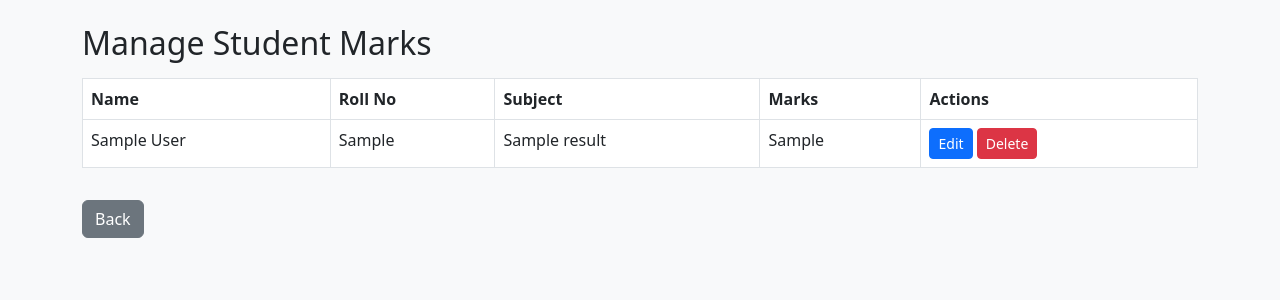
After one commit to adityasulekar/student_result_system, a Flask app: page /manage_marks in a window 1280 px wide. The commit adds this page. Shown: the top 300 px of the page. Run offline with Flask 3, Linux system fonts and the light colour scheme; the visitor is signed in with stand-in values (Sample User, id 1); tables that the repository leaves empty or names only in its code hold one stand-in row (values such as "Sample post").

Commit message:
Added edit and delete functionality for student marks

```diff
--- a/app.py
+++ b/app.py
@@ -135,6 +135,61 @@ def all_results():
     conn.close()
 
     return render_template("all_results.html", data=all_data)
+@app.route('/manage_marks')
+def manage_marks():
+    if 'role' not in session or session['role'] != 'admin':
+        return redirect(url_for('home'))
+
+    conn = get_connection()
+    cursor = conn.cursor()
+
+    query = """
+        SELECT r.id, s.name, s.roll_no, r.subject, r.marks
+        FROM results r
+        JOIN students s ON r.student_id = s.id
+        ORDER BY s.roll_no
+    """
+    cursor.execute(query)
+    marks_data = cursor.fetchall()
+    conn.close()
+
+    return render_template("manage_marks.html", data=marks_data)
+@app.route('/edit_marks/<int:result_id>', methods=['GET', 'POST'])
+def edit_marks(result_id):
+    if 'role' not in session or session['role'] != 'admin':
+        return redirect(url_for('home'))
+
+    conn = get_connection()
+    cursor = conn.cursor()
+
+    if request.method == 'POST':
+        new_subject = request.form['subject']
+        new_marks = request.form['marks']
+
+        cursor.execute("UPDATE results SET subject=%s, marks=%s WHERE id=%s",
+                       (new_subject, new_marks, result_id))
+        conn.commit()
+        conn.close()
+        return redirect(url_for('manage_marks'))
+
+    # GET: show current data
+    cursor.execute("SELECT subject, marks FROM results WHERE id=%s", (result_id,))
+    result = cursor.fetchone()
+    conn.close()
+
+    return render_template("edit_marks.html", result=result, result_id=result_id)
+@app.route('/delete_marks/<int:result_id>')
+def delete_marks(result_id):
+    if 'role' not in session or session['role'] != 'admin':
+        return redirect(url_for('home'))
+
+    conn = get_connection()
+    cursor = conn.cursor()
+    cursor.execute("DELETE FROM results WHERE id=%s", (result_id,))
+    conn.commit()
+    conn.close()
+
+    return redirect(url_for('manage_marks'))
 
 
 if __name__=='__main__':
--- /dev/null
+++ b/templates/manage_marks.html
@@ -0,0 +1,41 @@
+<!DOCTYPE html>
+<html lang="en">
+<head>
+    <meta charset="UTF-8">
+    <title>Manage Marks</title>
+    <link href="https://cdn.jsdelivr.net/npm/bootstrap@5.3.0/dist/css/bootstrap.min.css" rel="stylesheet">
+</head>
+<body class="bg-light">
+
+<div class="container mt-4">
+    <h2>Manage Student Marks</h2>
+    <table class="table table-bordered mt-3">
+        <thead>
+            <tr>
+                <th>Name</th>
+                <th>Roll No</th>
+                <th>Subject</th>
+                <th>Marks</th>
+                <th>Actions</th>
+            </tr>
+        </thead>
+        <tbody>
+            {% for row in data %}
+                <tr>
+                    <td>{{ row[1] }}</td>
+                    <td>{{ row[2] }}</td>
+                    <td>{{ row[3] }}</td>
+                    <td>{{ row[4] }}</td>
+                    <td>
+                        <a href="/edit_marks/{{ row[0] }}" class="btn btn-sm btn-primary">Edit</a>
+                        <a href="/delete_marks/{{ row[0] }}" class="btn btn-sm btn-danger" onclick="return confirm('Are you sure?')">Delete</a>
+                    </td>
+                </tr>
+            {% endfor %}
+        </tbody>
+    </table>
+    <a href="/dashboard" class="btn btn-secondary mt-3">Back</a>
+</div>
+
+</body>
+</html>
```
Also changed, not shown: templates/dashboard.html (+12 -4 lines), templates/edit_marks.html (added, +29 -0 lines).
